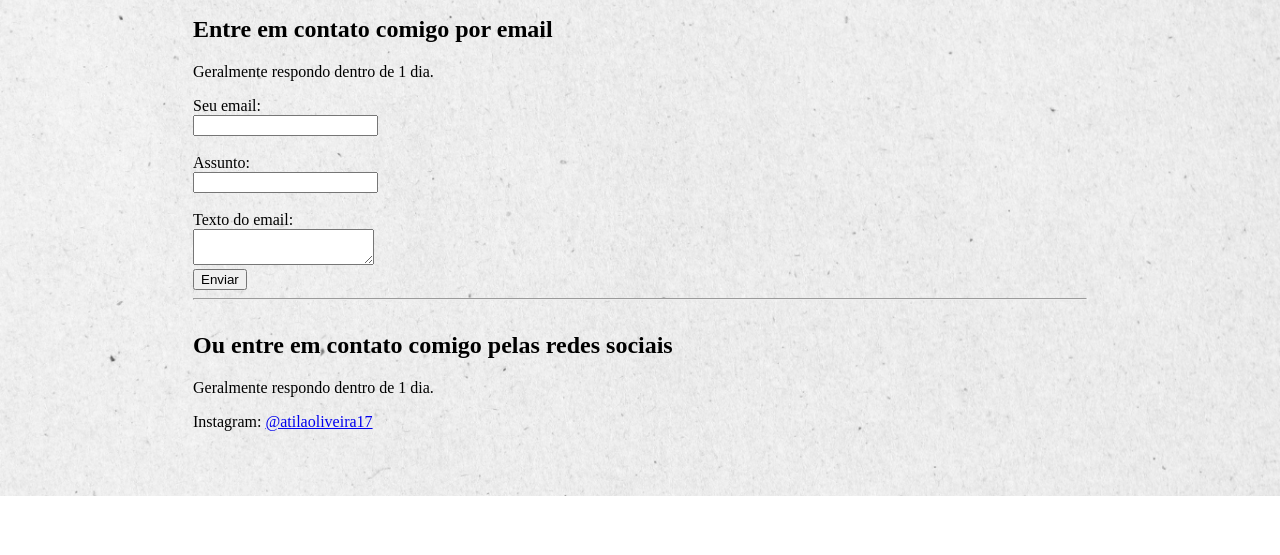
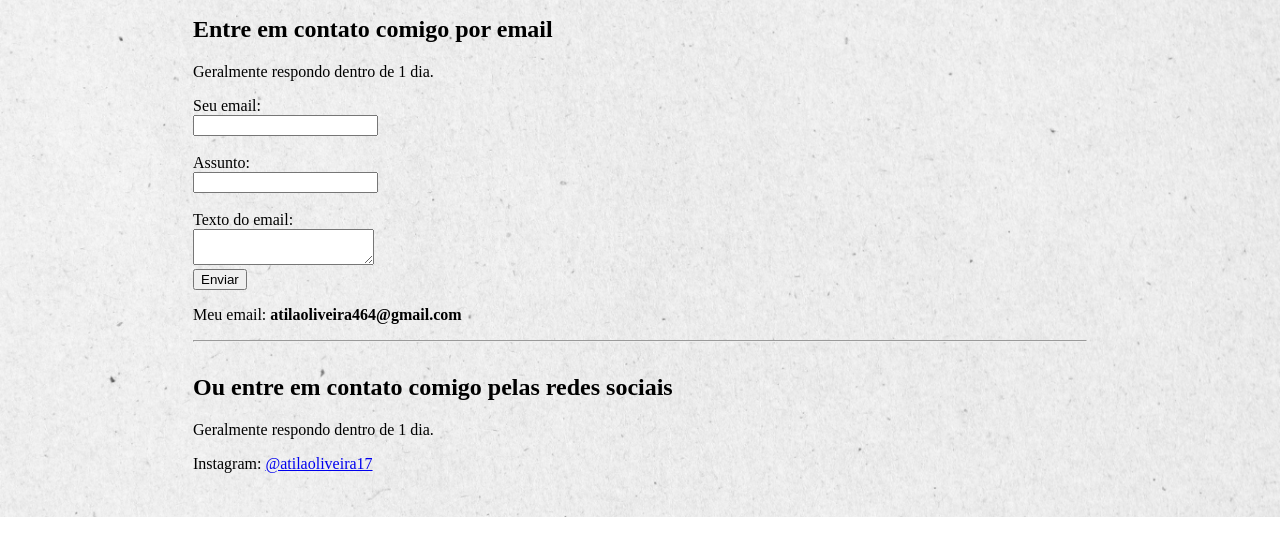
Before and after one commit to atila8119/Seminario-1, a plain HTML site: page contato.html in a window 1280 px wide. Shown: the part 169-724 px from the top of the page. Drawn offline with Linux system fonts and the light colour scheme.

Commit message:
contato.html

```diff
--- a/contato.html
+++ b/contato.html
@@ -57,7 +57,8 @@
                 Texto do email: <br>
                 <textarea name="texto do email" id=""></textarea> <br>
 
-                <input type="submit" value="Enviar">
+                <input type="submit" value="Enviar"> <br>
+                <p>Meu email: <b>atilaoliveira464@gmail.com</b></p>
                 <hr>
 
             </form>
```
